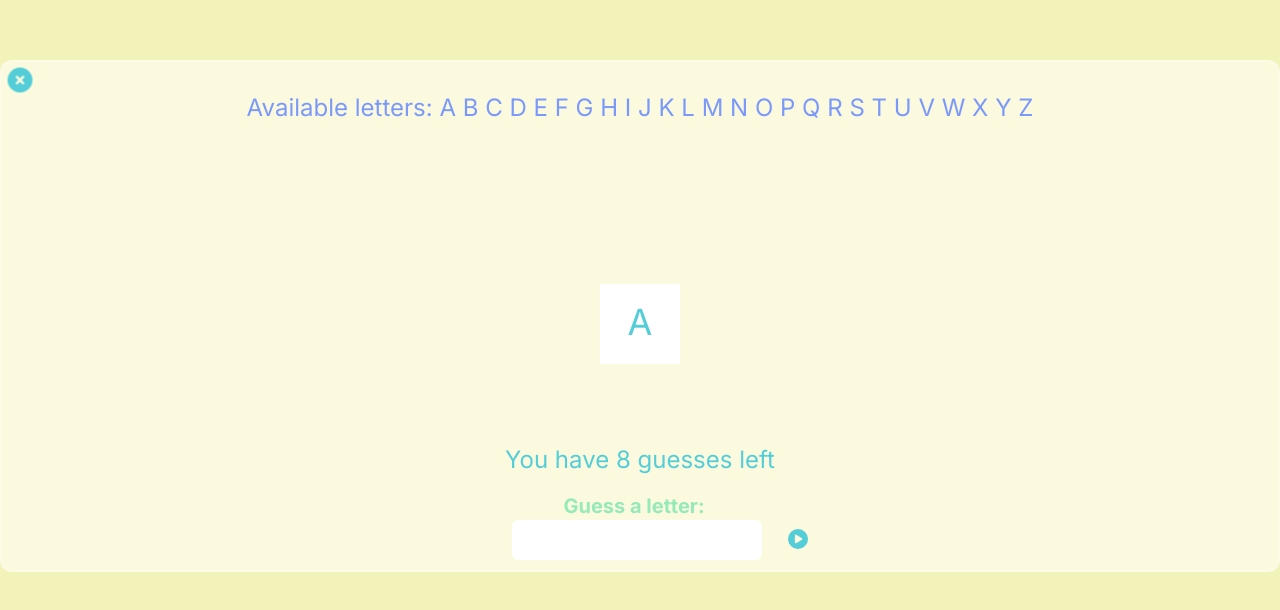
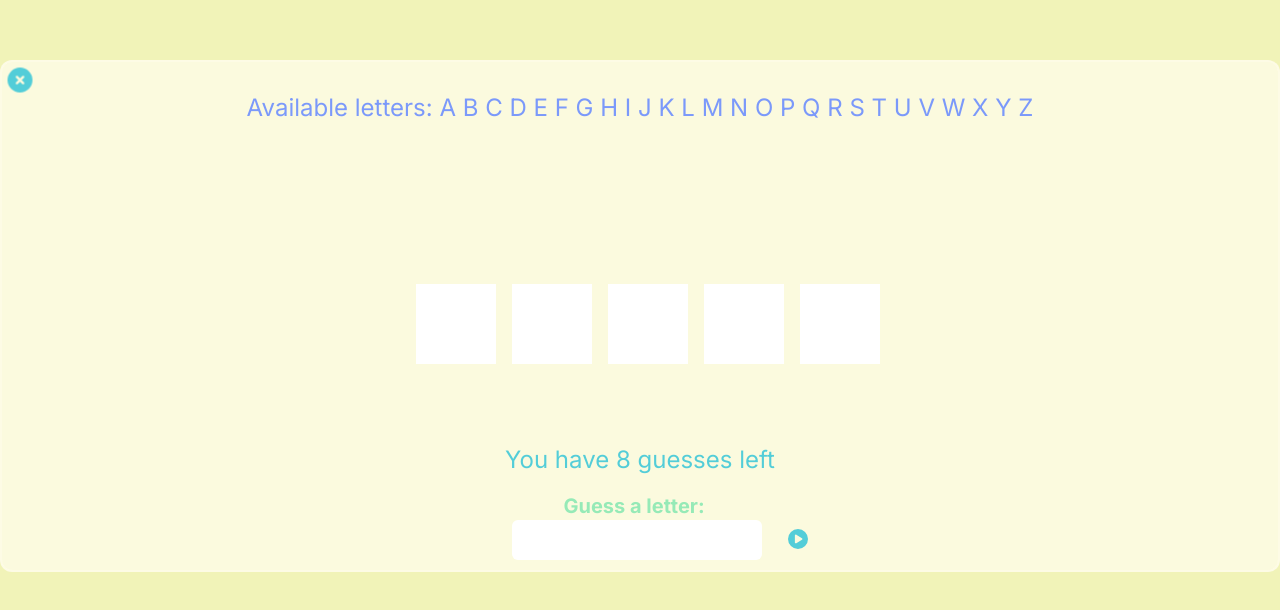
Before and after one commit to NataliaOrsi/next-hangman, a Next.js app: page /game in a window 1280 px wide. Shown: the part 132-742 px from the top of the page. Built offline with nearby package versions, Linux system fonts and the light colour scheme.

Commit message:
Added logic to display letter or empty box

```diff
--- a/app/game/page.tsx
+++ b/app/game/page.tsx
@@ -41,6 +41,8 @@ export default function game() {
   //   }
   // };
 
+  const guesedWord = () => {}
+
 
 
   function handleSubmit(event: FormEvent<HTMLFormElement>): void {
@@ -82,9 +84,25 @@ export default function game() {
           Available letters: {alphabet.join(" ").toUpperCase()}
         </p>
         <div className="flex justify-center self-center mt-40">
-          <div className="box-border h-20 w-20 p-4 border-2 border-white bg-white">
-            <p className="text-4xl text-primary-color text-center">A</p>
-          </div>
+          {secretWord.map((letter): JSX.Element => {
+            return letter === guess.toLowerCase() ? (
+              <div className="flex space-x-4">
+                <div className="space-x-4">{""}</div>
+                <div className="box-border h-20 w-20 p-4 border-2 border-white bg-white">
+                  <p className="text-4xl text-primary-color text-center">
+                    {letter.toUpperCase()}
+                  </p>
+                </div>
+              </div>
+            ) : (
+              <div className="flex space-x-4">
+                <div className="space-x-4">{""}</div>
+                <div className="box-border h-20 w-20 p-4 border-2 border-white bg-white space-x-4">
+                  <p className="text-4xl text-primary-color text-center"></p>
+                </div>
+              </div>
+            );
+          })}
         </div>
         <p className="text-primary-color text-2xl flex justify-center self-center mt-20">
           You have {numberOfGuesses} guesses left
```
